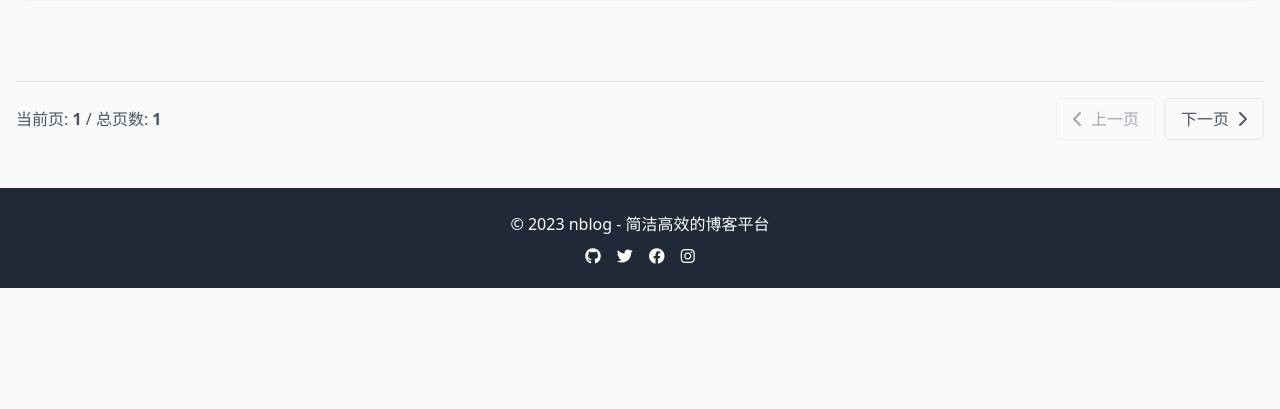
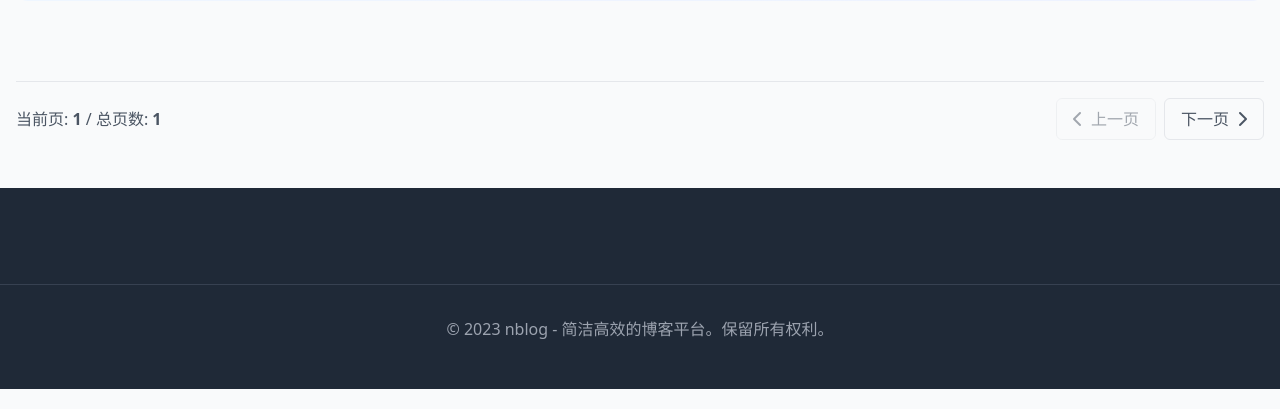
Before and after one commit to Athenavi/Nblog, a Django app: page / in a window 1280 px wide. Shown: the part 391-800 px from the top of the page. Run offline with Django 5.2, Linux system fonts and the light colour scheme; data that the repository does not hold is empty; some libraries are stand-ins or nearby versions.

Commit message:
style(core): 简化页脚内容和菜单切换逻辑

```diff
--- a/core/templates/footer.html
+++ b/core/templates/footer.html
@@ -1,12 +1,6 @@
-<footer class="bg-gray-800 text-white py-6">
-    <div class="max-w-7xl mx-auto px-4 text-center">
-        <p>© 2023 nblog - 简洁高效的博客平台</p>
-        <div class="mt-3 flex justify-center space-x-4">
-            <a href="#" class="hover:text-primary transition-colors"><i class="fab fa-github"></i></a>
-            <a href="#" class="hover:text-primary transition-colors"><i class="fab fa-twitter"></i></a>
-            <a href="#" class="hover:text-primary transition-colors"><i class="fab fa-facebook"></i></a>
-            <a href="#" class="hover:text-primary transition-colors"><i class="fab fa-instagram"></i></a>
-        </div>
+<footer class="bg-gray-800 text-white py-12">
+    <div class="border-t border-gray-700 mt-12 pt-8 text-center text-gray-400">
+        <p>© 2023 nblog - 简洁高效的博客平台。保留所有权利。</p>
     </div>
 </footer>
 <script>
@@ -15,14 +9,10 @@
         const mobileMenu = document.getElementById('mobile-menu');
         const openIcon = document.getElementById('open-icon');
         const closeIcon = document.getElementById('close-icon');
-
         menuBtn.addEventListener('click', toggleMobileMenu);
 
-        // 添加点击关闭图标时的事件监听器
-        closeIcon.addEventListener('click', toggleMobileMenu);
-
         function toggleMobileMenu() {
-            const isExpanded = mobileMenu.classList.contains('h-0') ? false : true;
+            const isExpanded = mobileMenu.style.height !== '0px' && mobileMenu.style.height !== '';
 
             // 切换菜单高度
             if (isExpanded) {
@@ -46,7 +36,7 @@
                 this.classList.add('active');
 
                 // 如果是移动端菜单，点击后关闭菜单
-                if (this.parentElement.id === 'mobile-menu') {
+                if (this.parentElement.parentElement.id === 'mobile-menu') {
                     mobileMenu.style.height = '0';
                     openIcon.classList.remove('hidden');
                     closeIcon.classList.add('hidden');
```
